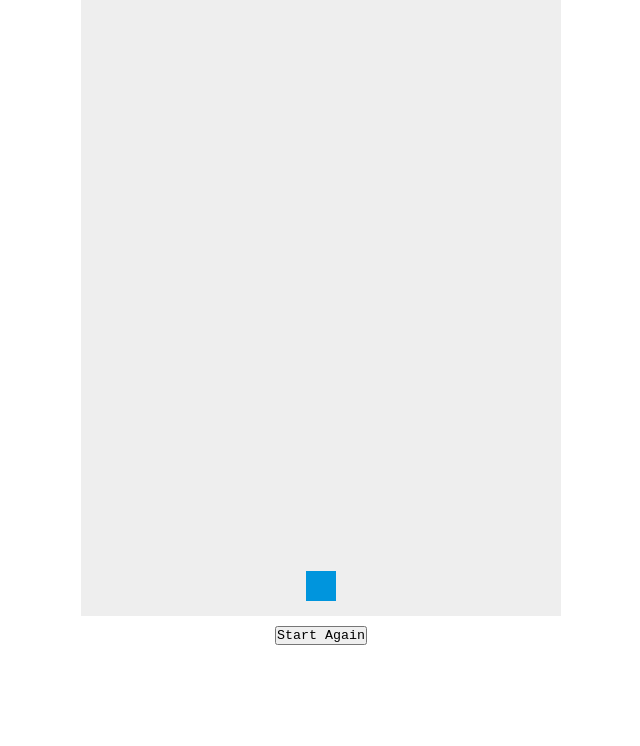
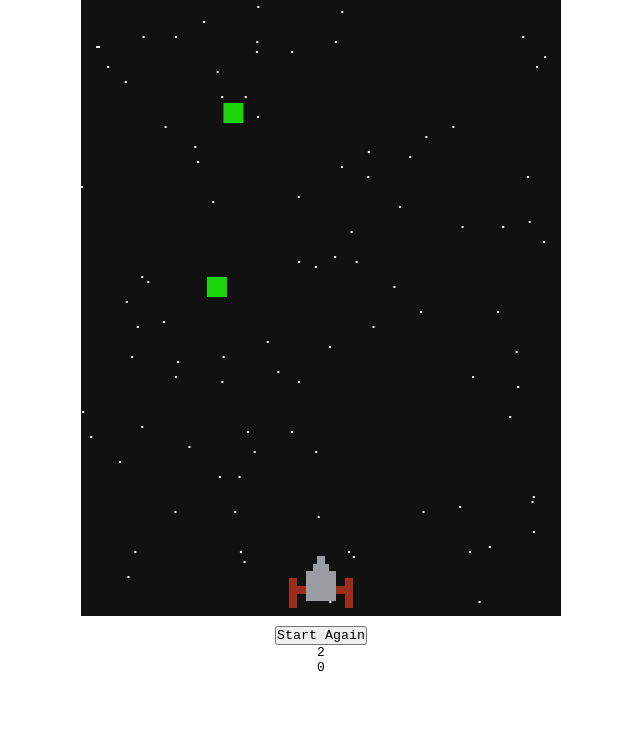
Before and after one commit to derekthatcher/invader, a plain HTML site: page index.html in a window 1280 px wide. Shown: the part 54-800 px from the top of the page, without its empty margins (319-959 px from the left). Drawn offline with Linux system fonts and the light colour scheme.

Commit message:
Collision detection and basic explosions

```diff
--- a/index.html
+++ b/index.html
@@ -2,17 +2,20 @@
 <html>
 <head>
     <meta charset="utf-8" />
-    <title>Invader</title>
+    <title>Space Invaders</title>
     <link rel="stylesheet" href="style.css" type="text/css" media="all">
 
 </head>
 <body>
 <div id="container">
-  <h1>Invader</h1>
+  <h1>Space Invaders</h1>
 <canvas id="myCanvas" width="480" height="640"></canvas>
   <div id="alert"></div>
   <button onClick="window.location.reload();">Start Again</button>
-
+  <ul>
+    <li id="aliens"></li>
+    <li id="bullets"></li>
+  </ul>
   <script src="script.js"></script>
 
 </div>
--- a/script.js
+++ b/script.js
@@ -6,6 +6,8 @@ derek @ Ao Tawhiti
 var canvas = document.getElementById("myCanvas");
 var ctx = canvas.getContext("2d");
 var message = document.getElementById("alert");
+var bulletCount = document.getElementById("bullets");
+var alienCount = document.getElementById("aliens");
 //variables
 var x = canvas.width / 2;
 var y = canvas.height - 30;
@@ -14,7 +16,8 @@ var shipSize = 30;
 var score = 0;
 var lives = 3;
 var bullets = []; // list of bullets shot that are still on canvas.
-
+var stars = []; // list of stars that are still on canvas. need to randomly genertate or rotate
+var aliens = [];
 
 //keyboard
 var rightPressed = false;
@@ -39,17 +42,42 @@ function drawLives() {
 
 function drawSpaceShip(x,y,size,fillColour){
   // draw ship centered on xy
-  ctx.beginPath();
+  ctx.beginPath(); //side bars
+  ctx.rect(x-32, y, 64, 8);
+  ctx.fillStyle = "#9c2d1c";
+  ctx.fill();
+  ctx.closePath();
+  ctx.beginPath(); //side pod left
+  ctx.rect(x-32, y-8, 8, 30);
+  ctx.fillStyle = "#9c2d1c";
+  ctx.fill();
+  ctx.beginPath(); //side pod right
+  ctx.rect(x+24, y-8, 8, 30);
+  ctx.fillStyle = "#9c2d1c";
+  ctx.fill();
+  ctx.closePath();
+  ctx.beginPath(); //hull
   ctx.rect(x-size/2, y-size/2, size, size);
   ctx.fillStyle = fillColour;
   ctx.fill();
   ctx.closePath();
+  ctx.beginPath(); //point
+  ctx.rect(x-4, y-size, 8, 15);
+  ctx.fillStyle = fillColour;
+  ctx.fill();
+  ctx.closePath();
+  ctx.beginPath(); //sub point
+  ctx.rect(x-8, y-size+8 , 16, 8);
+  ctx.fillStyle = fillColour;
+  ctx.fill();
+  ctx.closePath();
+
 }
 
 function drawBullet(x,y,fillColour){
   // draw ship centered on xy
   ctx.beginPath();
-  ctx.rect(x, y, 2, 5);
+  ctx.rect(x, y, 3, 17);
   ctx.fillStyle = fillColour;
   ctx.fill();
   ctx.closePath();
@@ -57,7 +85,7 @@ function drawBullet(x,y,fillColour){
 
 function fireBullet(){
   // add a delay that prevents rapidfire bullets.
-  bullets.push({x: x, y: y, colour: "#0095DD" });
+  bullets.push({x: x, y: y, colour: "#fc033d" });
 }
 
 function drawBullets(){
@@ -71,6 +99,95 @@ function drawBullets(){
         drawBullet(bullets[i].x, bullets[i].y, bullets[i].colour);
     }
   }
+}
+
+function drawStar(x,y,fillColour){
+  // draw star centered on xy
+  ctx.beginPath();
+  ctx.rect(x, y, 2, 2);
+  ctx.fillStyle = fillColour;
+  ctx.fill();
+  ctx.closePath();
+}
+
+function drawStars(){
+  // draws starss after incrementing x value.
+  // if off bottom of screen remove them.
+  for(var i = 0; i < stars.length; i++) {
+      stars[i].y += speed/2;
+      if (stars[i].y >= canvas.height) {
+        stars[i].y = 0;
+      }else {
+        drawStar(stars[i].x, stars[i].y, stars[i].colour);
+    }
+  }
+}
+
+function generateStars(){
+  for(var i = 0; i <= 100; i++){
+    stars.push({x: Math.random()*canvas.width, y:  Math.random()*canvas.height, colour: "#ffffff"});
+  }
+}
+
+function drawAlien(x,y,fillColour){
+  // draw alien centered on xy
+  ctx.beginPath();
+  ctx.rect(x, y, 20, 20);
+  ctx.fillStyle = fillColour;
+  ctx.fill();
+  ctx.closePath();
+}
+
+function drawExlpodingAlien(x,y,radius){
+  // draw alien centered on xy
+  ctx.beginPath();
+  ctx.arc(x, y, radius, 0, Math.PI * 2);
+  ctx.fillStyle = "rgb("+4*radius +",0,0)";
+  ctx.fill();
+  ctx.closePath();
+}
+
+function drawAliens(){
+  // draws aliens after incrementing x value.
+  // if off bottom of screen remove them.
+  for(var i = 0; i < aliens.length; i++) {
+      aliens[i].y += 1;
+      if (aliens[i].y >= canvas.height || aliens[i].explode <= 0) {
+        aliens.splice(i,1);
+      } else {
+        if (aliens[i].explode == 50){
+          drawAlien(aliens[i].x, aliens[i].y, aliens[i].colour);
+      } else {
+          drawExlpodingAlien(aliens[i].x, aliens[i].y, aliens[i].explode);
+          aliens[i].explode -= 1;
+      }
+    }
+  }
+}
+
+function generateAlien(){
+  aliens.push({x: Math.random()*canvas.width, y: 10, colour: "#1bd40b", explode: 50});
+}
+
+function checkForCollisions(){
+  /*
+  loops through bullets and aliens checking for collisions between them and with
+  spaceShip.
+  if collision set alien / or ship to explode and remove bullet.
+  can aliens collide with each other?
+  */
+  for(var a = 0; a < aliens.length; a++) {
+    for(var b = 0; b < bullets.length; b++) {
+      if(bullets[b].x > aliens[a].x && bullets[b].x+3 < aliens[a].x+20){
+        if(bullets[b].y > aliens[a].y && bullets[b].y+10 < aliens[a].y+20){
+          console.log("hit");
+          bullets.splice(b,1); // delete bullet
+          aliens[a].explode = 49;
+        }
+      }
+    }
+  }
+
 }
 
 function mouseMoveHandler(e) {
@@ -107,10 +224,17 @@ function draw() {
   // main functions run each animation frame
   drawScore();
   drawLives();
-  drawSpaceShip(x,y,shipSize,"#0095DD");
+  drawStars();
+  checkForCollisions();
   drawBullets();
-
-  // paddle movement logic
+  drawAliens();
+  alienCount.innerHTML = aliens.length;
+  bulletCount.innerHTML = bullets.length;
+  drawSpaceShip(x,y,shipSize,"#9a9da1");
+  if (Math.random()*100 <= 1){
+    generateAlien();
+  }
+  // ship movement logic
   if (rightPressed && x < canvas.width) {
     x += speed;
   } else if (leftPressed && x > 0) {
@@ -119,4 +243,5 @@ function draw() {
   requestAnimationFrame(draw);
 
 }
+generateStars();
 draw();
--- a/style.css
+++ b/style.css
@@ -5,7 +5,7 @@
 }
 
 canvas {
-  background: #eee;
+  background: #111;
   display: block;
   margin: 0 auto;
 }
```
